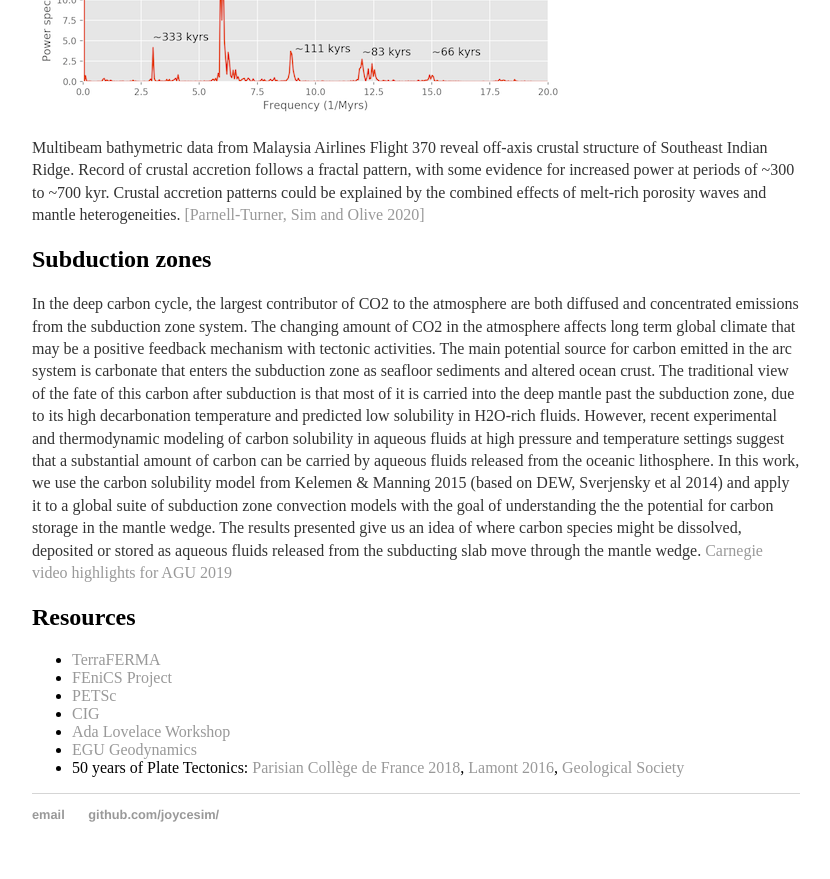
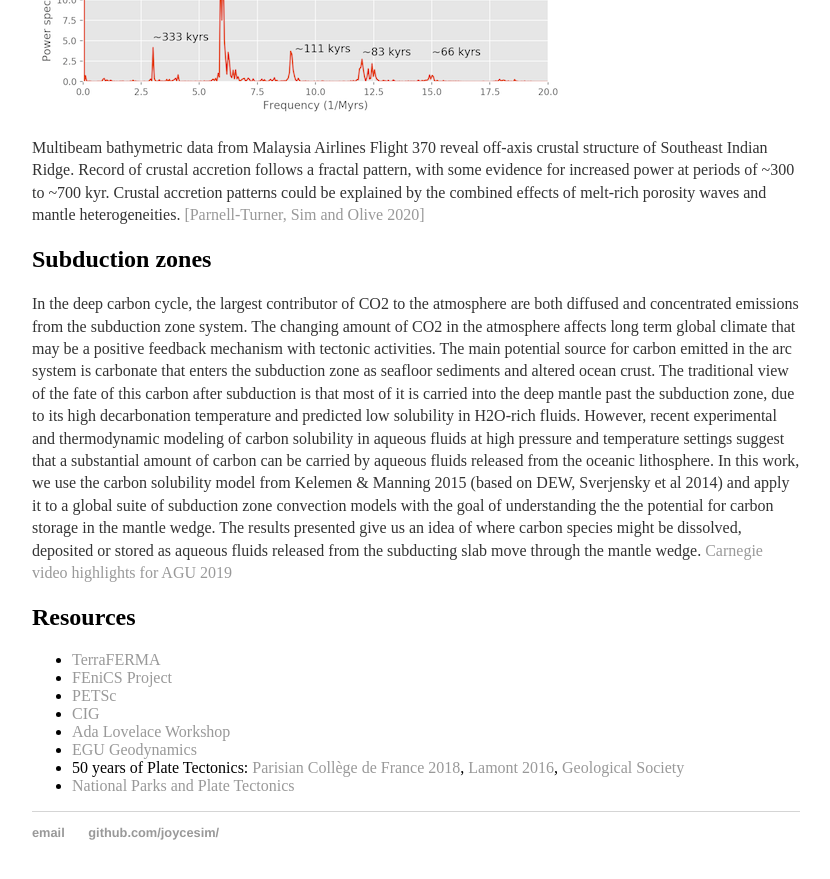
Before and after one commit to joycesim/joycesim.github.io, a Jekyll site: the page built from research/index.md, in a window 1280 px wide and 900 px high, scrolled down 2352 px. Shown: the top 879 px of the window, without its empty margins (224-1054 px from the left). Built offline with Jekyll 4.4.1, drawn with Linux system fonts in a browser that asks for light colours.

Commit message:
Update index.md

```diff
--- a/research/index.md
+++ b/research/index.md
@@ -30,3 +30,4 @@ In the deep carbon cycle, the largest contributor of CO2 to the atmosphere are b
 * [Ada Lovelace Workshop](https://www.egu.eu/gd/meetings/conference-series/ada-lovelace-workshops-on-modelling-mantle-and-lithosphere-dynamics/)
 * [EGU Geodynamics](https://www.egu.eu/gd/home/)
 * 50 years of Plate Tectonics: [Parisian Collège de France 2018](https://www.college-de-france.fr/site/barbara-romanowicz/symposium-2018-06-26-11h00.htm), [Lamont 2016](https://www.ldeo.columbia.edu/news-events/events/plate-tectonics), [Geological Society](https://www.geolsoc.org.uk/wsmith17)
+* [National Parks and Plate Tectonics](https://www.nps.gov/subjects/geology/plate-tectonics.htm)
```
